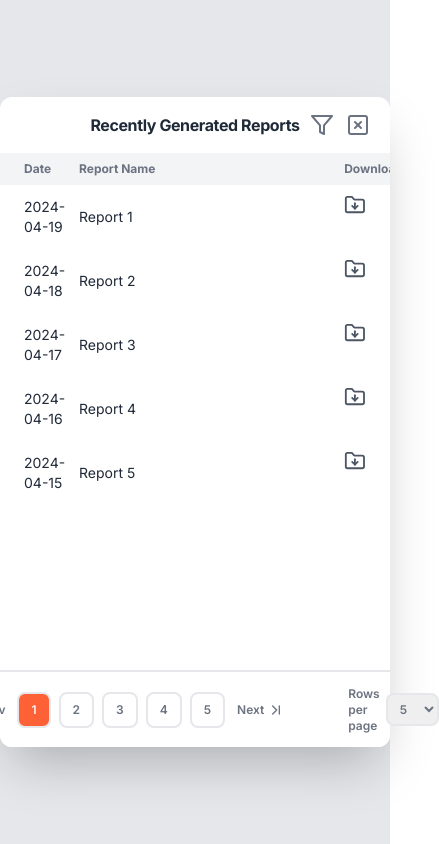
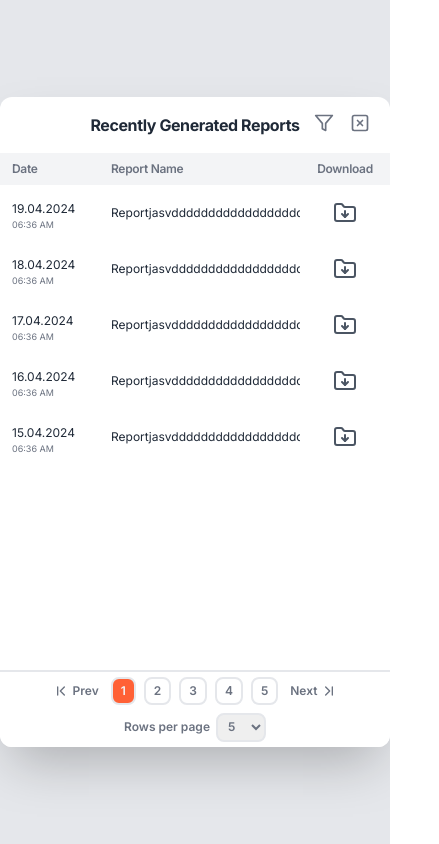
Before and after one commit to Its-Anth0ny/dialogbox, a Next.js app: page /pagination in a window 390 px wide. Shown: the whole page, 439 px wide, since content can reach past the window. Built offline with nearby package versions, Linux system fonts and the light colour scheme.

Commit message:
final changes, responsive, filter

```diff
--- a/src/app/globals.css
+++ b/src/app/globals.css
@@ -31,3 +31,7 @@ body {
     text-wrap: balance;
   }
 } */
+
+.unshow-scroll {
+  scrollbar-width: none;
+}
--- a/src/app/pagination/page.tsx
+++ b/src/app/pagination/page.tsx
@@ -12,7 +12,13 @@ type Report = {
 };
 
 const ReportsPage = () => {
-    const reports = generateDummyReports();
+    const allreports = generateDummyReports();
+    const reports = allreports.filter((report) => {
+        const thirtyDaysAgo = new Date();
+        thirtyDaysAgo.setDate(thirtyDaysAgo.getDate() - 30);
+        const generatedDate = new Date(report.generatedDate);
+        return generatedDate > thirtyDaysAgo;
+    });
     const [currentPage, setCurrentPage] = useState(1);
     const [rowNum, setRowNum] = useState(5);
     const [currentReports, setCurrentReports] = useState<Report[]>([]);
@@ -39,7 +45,7 @@ const ReportsPage = () => {
 
     return (
         <div className="w-full h-full flex justify-center items-center bg-gray-200">
-            <div className="h-[650px] max-w-[550px] w-full md:max-w-[700px] md:w-auto lg:max-w-[800px] lg:w-auto flex flex-col justify-between rounded-xl bg-white shadow-2xl">
+            <div className="h-[650px] max-w-[600px] w-full max-w600:max-w-[450px] max-w600:w-full md:max-w-[700px] md:w-full lg:max-w-[800px] lg:w-full flex flex-col justify-between rounded-xl bg-white shadow-2xl">
                 <ReportDialog reports={currentReports} />
                 <Paginator
                     currentPage={currentPage}
--- a/src/app/pagination/paginator.tsx
+++ b/src/app/pagination/paginator.tsx
@@ -8,11 +8,10 @@ const Paginator = ({
     onPageChange,
 }) => {
     const pages = Array.from({ length: totalPages }, (_, i) => i + 1);
-    const rows = Math.ceil(pages.length / 5);
     const reports = generateDummyReports();
 
     return (
-        <div className="h-[75px] flex justify-center items-center space-x-14 text-gray-500 text-xs font-semibold rounded-xl bg-white p-5">
+        <div className="h-[75.2px] bg-white p-5 text-xs font-semibold text-gray-500 rounded-xl flex justify-center items-center space-x-14 max-w600:flex max-w600:flex-col max-w600:justify-center max-w600:items-center max-w600:space-x-0 max-w600:py-[10px]">
             <div className="flex items-center">
                 <button
                     onClick={() => {
@@ -27,12 +26,12 @@ const Paginator = ({
                     </div>
                 </button>
                 <div className="flex">
-                    {rows < 2
-                        ? pages.map((page) => (
+                    {currentPage < 6
+                        ? pages.slice(0, 5).map((page) => (
                               <button
                                   key={page}
                                   onClick={() => onPageChange(page)}
-                                  className={`py-2 px-3 mx-1 rounded-lg border-solid border-gray-200 border-2 ${
+                                  className={`py-2 px-3 mx-1 rounded-lg border-solid border-gray-200 border-2 max-w600:py-1 max-w600:px-2 ${
                                       currentPage === page
                                           ? "bg-[#ff6136] text-gray-100"
                                           : ""
@@ -41,11 +40,13 @@ const Paginator = ({
                                   {page}
                               </button>
                           ))
-                        : pages.slice(0, 5).map((page) => (
+                        : pages
+                              .slice(currentPage - 5, currentPage)
+                              .map((page) => (
                                   <button
                                       key={page}
                                       onClick={() => onPageChange(page)}
-                                  className={`py-2 px-3 mx-1 rounded-lg border-solid border-gray-200 border-2 ${
+                                      className={`py-2 px-3 mx-1 rounded-lg border-solid border-gray-200 border-2 max-w600:py-1 max-w600:px-2 ${
                                           currentPage === page
                                               ? "bg-[#ff6136] text-gray-100"
                                               : ""
@@ -69,16 +70,16 @@ const Paginator = ({
                     </div>
                 </button>
             </div>
-            <div className="flex items-center space-x-1.5">
+            <div className="flex items-center space-x-1.5 max-w600:mt-2">
                 <label>Rows per page </label>
                 <select
                     onChange={(e) => {
                         onRowNumChange(e.target.value), onPageChange(1);
                     }}
                     defaultValue={5}
-                    className="border-solid border-gray-200 border-2 rounded-lg px-2 py-1.5"
+                    className="border-solid border-gray-200 border-2 rounded-lg px-2 py-1.5 max-w600:py-1 max-w600:px-1.5"
                 >
-                    {[...Array(reports.length < 11 ? reports.length : 11)].map(
+                    {[...Array(reports.length < 15 ? reports.length : 15)].map(
                         (_, index) => (
                             <option key={index + 1} value={index + 1}>
                                 {index + 1}
--- a/src/app/pagination/reportdialog.tsx
+++ b/src/app/pagination/reportdialog.tsx
@@ -3,40 +3,63 @@ import Link from "next/link";
 
 const ReportDialog = ({ reports }) => {
     return (
-        <div className="h-[575px] relative border-solid border-gray-200 border-b-2 overflow-y-hidden">
-            <div className="flex justify-center items-center p-4 relative">
-                <h2 className="text-base text-center font-bold text-gray-800 tracking-tight">
+        <div className="h-full border-solid border-gray-200 border-b-2 overflow-hidden">
+            <div className="flex relative justify-center items-center p-4">
+                <h2 className="text-base text-center font-bold text-gray-800 tracking-tight max-w375:text-left">
                     Recently Generated Reports
                 </h2>
-                <Filter className="absolute top-0 right-0 mt-4 mr-14 text-gray-500 hover:text-gray-700" />
+                <Filter className="absolute top-0 right-0 mt-4 mr-14 text-gray-500 hover:text-gray-700 max-w470:size-5 max-w375:mr-10" />
                 <Link href="/">
                     <button>
-                        <SquareX className="absolute top-0 right-0 mt-4 mr-5 text-gray-500 hover:text-gray-700" />
+                        <SquareX className="absolute top-0 right-0 mt-4 mr-5 text-gray-500 hover:text-gray-700 max-w470:size-5 max-w375:mr-3" />
                     </button>
                 </Link>
             </div>
-            <div className="h-[520px] w-full">
+            <div className="h-full w-full text-sm max-w600:text-xs pb-[56px]">
+                <div className="h-full w-full">
                     <table className="w-full table-fixed">
-                    <thead className="text-left text-xs font-semibold text-gray-500 bg-gray-100 ">
-                        <tr>
-                            <th className="w-[20%] py-2 pl-6">Date</th>
-                            <th className="w-[68%] py-2">Report Name</th>
-                            <th className="w-auto py-2 pr-6 text-center">
+                        <thead className="text-left text-gray-500 tracking-tight bg-gray-100">
+                            <tr className="flex">
+                                <th className="max-w-[140px] w-full pl-6 py-2 font-semibold max-w600:max-w-[110px] max-w600:w-full max-w600:pl-3">
+                                    Date
+                                </th>
+                                <th className="flex-1 py-2 font-semibold">
+                                    Report Name
+                                </th>
+                                <th className="max-w-[120px] w-full py-2 text-center font-semibold max-w600:max-w-[90px] max-w600:w-full">
                                     Download
                                 </th>
                             </tr>
                         </thead>
-                    <tbody className="h-full w-full">
+                    </table>
+                    <div className="overflow-auto unshow-scroll h-full w-full pb-[36px]">
+                        <table className="w-full table-fixed">
+                            <tbody className="w-full overflow-auto">
                                 {reports.map((report) => (
                                     <tr
                                         key={report.id}
-                                className="text-sm text-gray-800"
+                                        className="flex text-sm max-w600:text-xs text-gray-800"
                                     >
-                                <td className="py-3 pl-6">
-                                    {report.generatedDate}
+                                        <td className="max-w-[140px] w-full pl-6 pt-4 pb-2 max-w600:max-w-[110px] max-w600:w-full max-w600:pl-3">
+                                            {report.generatedDate
+                                                .toLocaleDateString("en-GB")
+                                                .replace(/\//g, ".")}
+                                            <br />
+                                            <p className="text-[11px] text-gray-500 max-w600:text-[9px]">
+                                                {report.generatedDate.toLocaleTimeString(
+                                                    "en-US",
+                                                    {
+                                                        hour: "2-digit",
+                                                        minute: "2-digit",
+                                                        hour12: true,
+                                                    }
+                                                )}
+                                            </p>
                                         </td>
-                                <td className="py-2">{report.name}</td>
-                                <td className="py-2 pr-6 flex justify-center">
+                                        <td className="w-full flex-1 py-2 flex items-center overflow-hidden overflow-ellipsis whitespace-nowrap">
+                                            {report.name}
+                                        </td>
+                                        <td className="max-w-[120px] w-full py-2 flex justify-center items-center max-w600:max-w-[90px] max-w600:w-full">
                                             <FolderDown className="text-gray-600 hover:text-gray-800" />
                                         </td>
                                     </tr>
@@ -45,6 +68,8 @@ const ReportDialog = ({ reports }) => {
                         </table>
                     </div>
                 </div>
+            </div>
+        </div>
     );
 };
 
--- a/src/app/pagination/reportpages.tsx
+++ /dev/null
@@ -1,13 +0,0 @@
-import ReportDialog from "./reportdialog";
-import { generateDummyReports } from "../../utils/dummydata";
-
-const ReportsPage = () => {
-    const reports = generateDummyReports();
-    return (
-        <div className="reports-page">
-            <ReportDialog reports={reports} />
-        </div>
-    );
-};
-
-export default ReportsPage;
--- a/src/utils/dummydata.jsx
+++ b/src/utils/dummydata.jsx
@@ -6,9 +6,8 @@ export const generateDummyReports = () => {
         const generatedDate = new Date(currentDate - i * 24 * 60 * 60 * 1000);
         const report = {
             id: i + 1,
-            name: `Report ${i + 1}`,
-            generatedDate: generatedDate.toISOString().split("T")[0],
-            generatedTime: generatedDate.toISOString().split("T")[1], //(YYYY-MM-DDTHH:mm:ss.sssZ)
+            name: `Reportjasvddddddddddddddddddddddddvvvvvvvvvvvvvvvvvvvvvvvvvvvvvv`,
+            generatedDate: generatedDate,
         };
         reports.push(report);
     }
--- a/tailwind.config.ts
+++ b/tailwind.config.ts
@@ -17,6 +17,7 @@ const config: Config = {
       fontFamily: {
         // sans: ['Roboto', 'ui-sans-serif', 'system-ui'],
       },
+      screens: {"w600":"600px", "w470":"470px", "w375":"375px"},
     },
   },
   plugins: [],
```
Lines whose indentation alone changed are shown as unchanged.
